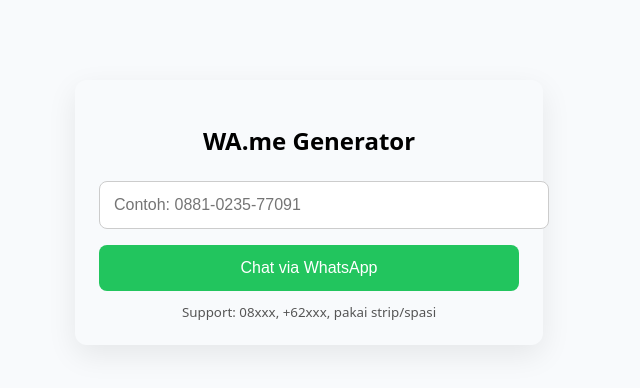
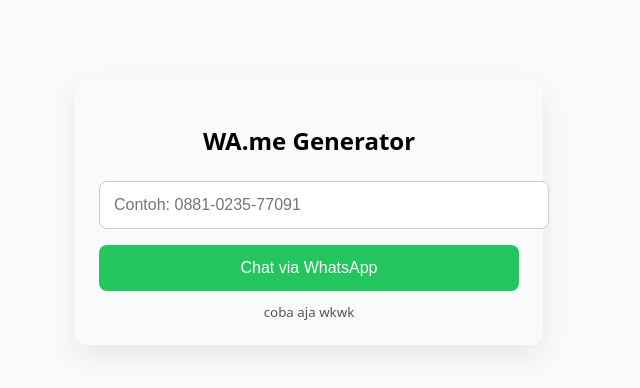
Before and after one commit to briyanw/invitation, a plain HTML site: page index.html in a window 1280 px wide. Shown: the whole page, without its empty margins (331-971 px from the left). Drawn offline with Linux system fonts and the light colour scheme.

Commit message:
Update index.html

```diff
--- a/index.html
+++ b/index.html
@@ -58,7 +58,7 @@
     Chat via WhatsApp
   </button>
 
-  <small>Support: 08xxx, +62xxx, pakai strip/spasi</small>
+  <small>coba aja wkwk</small>
 
   <script>
     function generateWA() {
```
